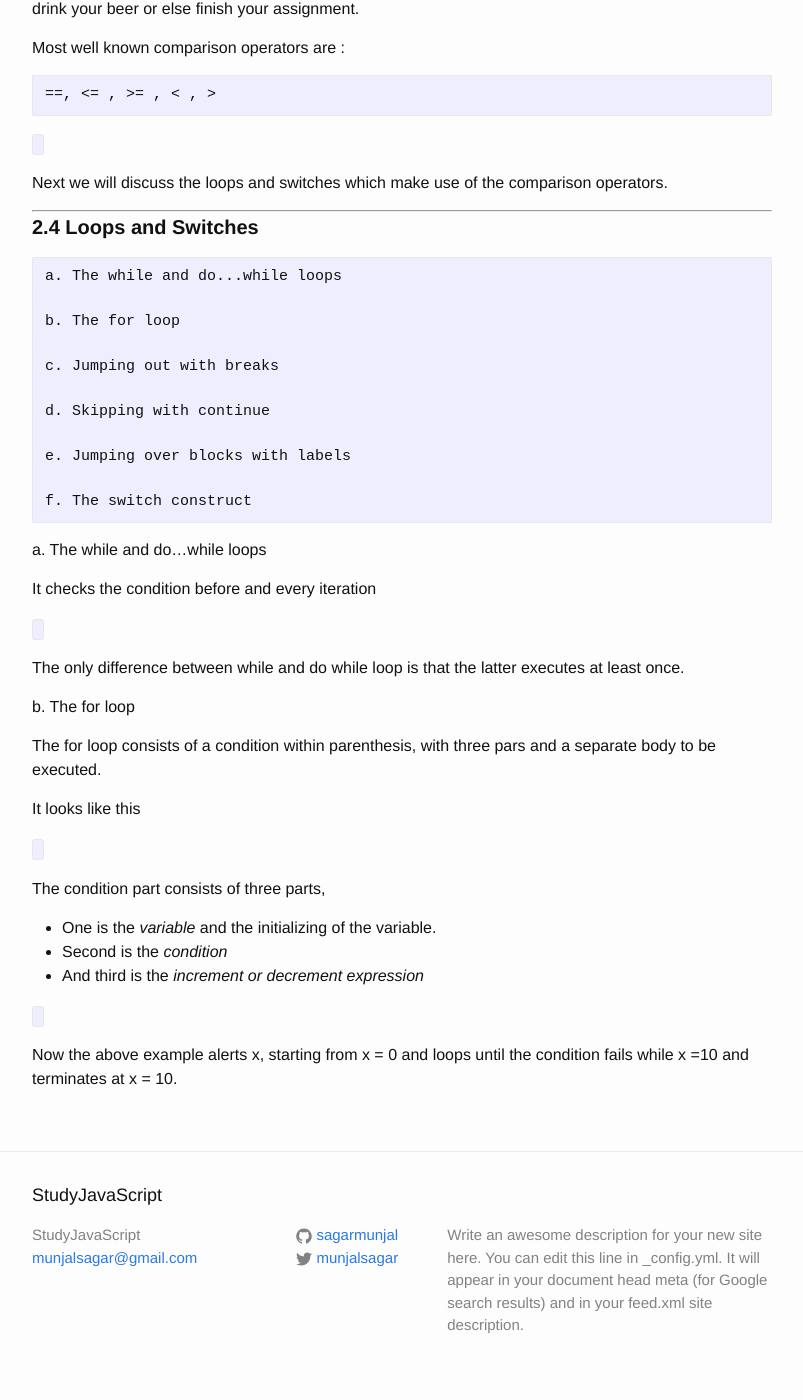
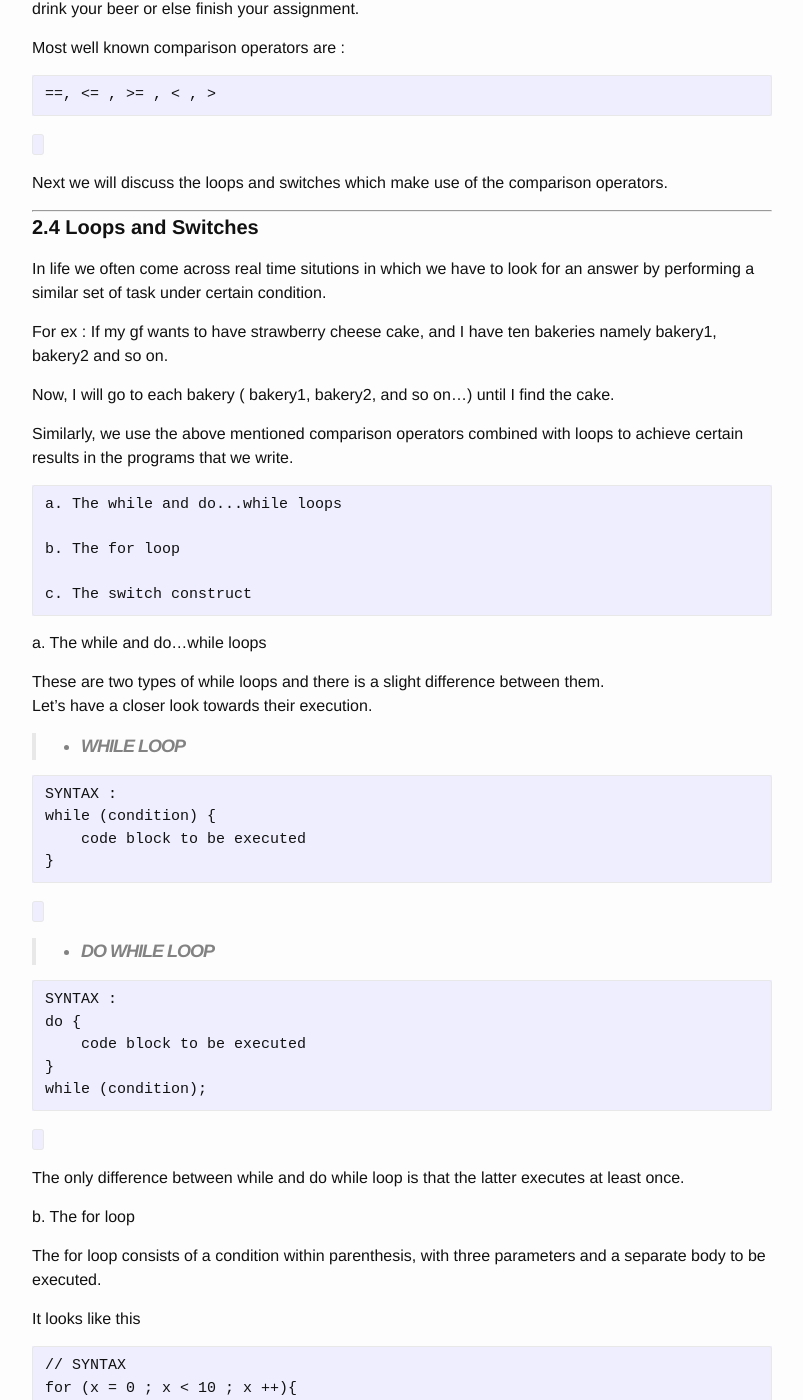
Before and after one commit to sagarmunjal/repo0001, a Jekyll site: the page built from _posts/2016-06-09-value-types-and-operators.md, in a window 1280 px wide and 1400 px high, scrolled down 4488 px. Shown: the whole window, without its empty margins (238-1041 px from the left). Built offline with Jekyll 4.4.1, drawn with Linux system fonts in a browser that asks for light colours; nearby versions of some CDN libraries; a script that is not in the unit is left out; some of the changed text lies outside the part shown.

Commit message:
Updated 2016-06-09-value-types-and-operators.md

````diff
--- a/_posts/2016-06-09-value-types-and-operators.md
+++ b/_posts/2016-06-09-value-types-and-operators.md
@@ -227,43 +227,140 @@ Next we will discuss the loops and switches which make use of the comparison ope
 
 #### **2.4 Loops and Switches**
 
+In life we often come across real time situtions in which we have to look for an answer by performing a similar set of task under certain condition.
+
+For ex : If my gf wants to have strawberry cheese cake, and I have ten bakeries namely bakery1, bakery2 and so on.
+
+Now, I will go to each bakery ( bakery1, bakery2, and so on...)  until I find the cake.
+
+Similarly, we use the above mentioned comparison operators combined with loops to achieve certain results in the programs that we write.
+
 ```
 a. The while and do...while loops
 
 b. The for loop
 
-c. Jumping out with breaks
-
-d. Skipping with continue
-
-e. Jumping over blocks with labels
-
-f. The switch construct
+c. The switch construct
 ```
 
 
 a. The while and do...while loops
 
-It checks the condition before and every iteration
+These are two types of while loops and there is a slight difference between them.
+Let's have a closer look towards their execution.
 
-<code data-gist-id="9fd0f90a822dc3660cb93703043ca1c6" data-gist-file="chap2.txt" data-gist-hide-footer="true" data-gist-line="89-98"></code>
+> - **WHILE LOOP**
+
+```
+SYNTAX :
+while (condition) {
+    code block to be executed
+}
+```
+
+<code data-gist-id="9fd0f90a822dc3660cb93703043ca1c6" data-gist-file="chap2.txt" data-gist-hide-footer="true" data-gist-line="112-114"></code>
+
+> - **DO WHILE LOOP**
+
+```
+SYNTAX :
+do {
+    code block to be executed
+}
+while (condition);
+```
+
+
+<code data-gist-id="9fd0f90a822dc3660cb93703043ca1c6" data-gist-file="chap2.txt" data-gist-hide-footer="true" data-gist-line="116-121"></code>
 
 The only difference between while and do while loop is that the latter executes at least once.
 
 b. The for loop
 
-The for loop consists of a condition within parenthesis, with three pars and a separate body to be executed.
+The for loop consists of a condition within parenthesis, with three parameters and a separate body to be executed.
 
 It looks like this
 
-<code data-gist-id="9fd0f90a822dc3660cb93703043ca1c6" data-gist-file="chap2.txt" data-gist-hide-footer="true" data-gist-line="100-104"></code>
+```
+// SYNTAX
+for (x = 0 ; x < 10 ; x ++){
+// do something
+}
 
+```
 
-The condition part consists of three parts,
-- One is the *variable* and the initializing of the variable.
-- Second is the *condition*
-- And third is the *increment or decrement expression*
+The condition part which is enclosed in the parenthesis ( ) consists of three parts as follows :
+- One is the *variable* and the initializing of the variable. In the above example it is denoted by x = 0.
+- Second is the *condition*. This condition is to tell the loop to keep executing till this condition is true.
+- And third is the *increment or decrement expression*. Increment or Decrement operator is applied to 'x' so that the loop ends after the condition is false.
 
 <code data-gist-id="9fd0f90a822dc3660cb93703043ca1c6" data-gist-file="chap2.txt" data-gist-hide-footer="true" data-gist-line="105-108"></code>
 
 Now the above example alerts x, starting from x = 0 and loops until the condition fails while x =10 and terminates at x = 10.
+
+
+> - **Practice Yourself**
+
+```
+Question 1 : Write a for loop to log "the number is 50 and is even" for all even numbers and "the number is 51 and is odd" for all odd numbers for numbers between 50 to 70.
+
+Question 2 : write table of 9 and log the table of 9 in the format " 1 * 9 = 9 " , " 2 * 9 = 18 " upto " 10 * 9 = 90 ".
+
+Question 3 : Now using the above method of logging table of 9, log tables from 1 - 10 in the same format.
+
+```
+
+> - **Jumping out with break**
+
+_Infinite loops_ are loops which iterate infinitely because the condition mentioned is always true.
+
+For ex :
+
+```
+// This is an infinite loop
+var i = 0 ;
+while (true){
+console.log(i ++ )
+}
+```
+
+Infinite loops which run eternally can be stopped by using the break statement as follows.
+
+```
+// Applying breaks to an infinite loop
+var i = 0 ;
+while (true){
+console.log(i ++ )
+if (i>5) break
+}
+```
+
+c. Switch statements :
+
+Switch statements work under certain case value pairs. See the syntax below for better understanding.
+
+
+```
+switch(x) {
+  case 'value1':  // if (x === 'value1')
+    ...
+  case 'value2':  // if (x === 'value2')
+    ...
+  default:
+    // default code
+}
+```
+
+Lets see at a working example of switch statement :
+
+<code data-gist-id="9fd0f90a822dc3660cb93703043ca1c6" data-gist-file="chap2.txt" data-gist-hide-footer="true" data-gist-line="133-147"></code>
+
+The above example has a flaw that it does not use "break; " statement after the second case and hence all the cases after the second case are executed.
+We can simply stop that by using a break statement as shown below.
+
+
+<code data-gist-id="9fd0f90a822dc3660cb93703043ca1c6" data-gist-file="chap2.txt" data-gist-hide-footer="true" data-gist-line="152-167"></code>
+
+This is a simple user input example of a switch statement.
+
+<code data-gist-id="9fd0f90a822dc3660cb93703043ca1c6" data-gist-file="chap2.txt" data-gist-hide-footer="true" data-gist-line="174-194"></code>
````
